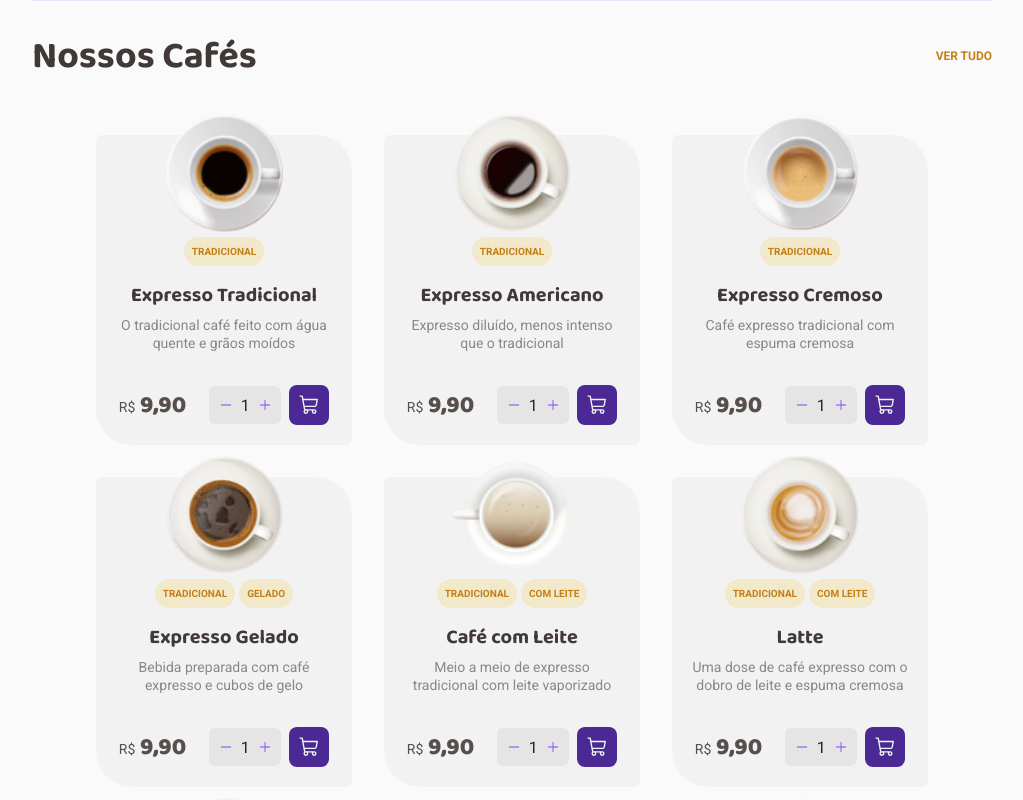
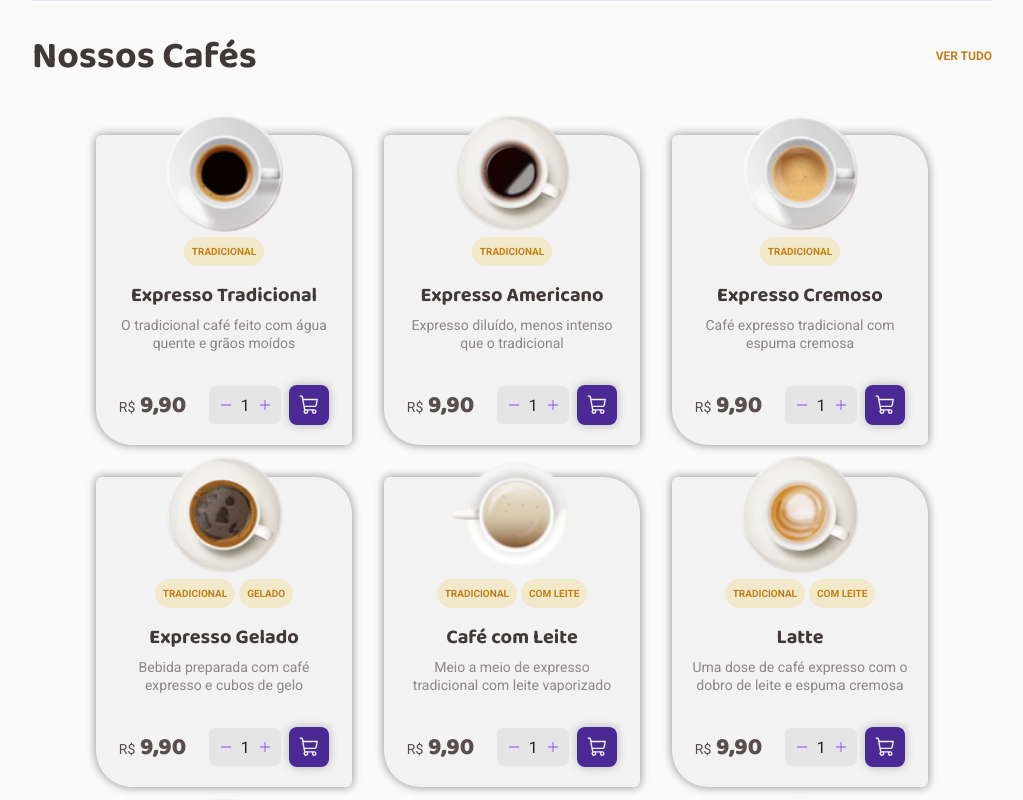
Before and after one commit to WisleyASousa/coffee-delivery-ig, a React (Vite) app: page / in a window 1280 px wide. Shown: the part 920-1720 px from the top of the page, without its empty margins (128-1151 px from the left). Built offline with nearby package versions, Linux system fonts and the light colour scheme.

Commit message:
resolvendo problema na msg de adicionado

```diff
--- a/src/components/ItemCard/styles.ts
+++ b/src/components/ItemCard/styles.ts
@@ -11,17 +11,15 @@ export const ItemCardContainer = styled.div`
   align-items: center;
   justify-content: flex-end;
   flex-direction: column;
+  box-shadow: 0px 0px 10px 0px rgba(0,0,0,0.45);
 
   `
 export const ImgContainer = styled.div`
-  /* position: absolute; */
-
   img {
-    /* position: absolute; */
     width: 120px;
     height: 120px;
     left: calc(50% - 120px/2);
-    /* top: -70px; */
+
   }
 `
 export const BoxTags = styled.div`
@@ -143,6 +141,8 @@ export const ButtonCart = styled.button`
   background: ${props => props.theme['purpleDark']};
   color: ${props => props.theme['baseCard']};
   transition: all .2s ease-out;
+  box-shadow: 0px 0px 10px 0px rgba(0,0,0,0.25);
+
 
   &:hover {
       background: ${props => props.theme['purple']};
@@ -241,6 +241,7 @@ export const BoxWarningAddInCart = styled.div`
   background: ${props => props.theme['red']};
   color: ${props => props.theme['white']};
   gap: 0.5rem;
+  box-shadow: 0px 0px 10px 0px rgba(0,0,0,0.45);
 
 
 `
--- a/src/pages/Home/index.tsx
+++ b/src/pages/Home/index.tsx
@@ -154,7 +154,6 @@ export function Home() {
       });
   }, []);*/
 
-  // console.log(itemsForCart.length);
   const [addToCartCalled, setAddToCartCalled] = useState(false);
 
   function onAddToCart(item: itemForCartDate) {
@@ -174,34 +173,22 @@ export function Home() {
     }
   }
 
-  const [addItemCurrent, setAddItemCurrent] = useState(true);
+  useEffect(() => {
+    // console.log(addToCartCalled);
 
+    if (addToCartCalled) {
+      const timer = setTimeout(() => {
+        setAddToCartCalled(false);
+      }, 1500);
 
-  // exemplo
-  useEffect(() => {
-
-    const timer = setTimeout(() => {
-      if (addToCartCalled) {
-        setAddItemCurrent(true);
-
-      } else {
-        setAddItemCurrent(false);
-
-      }
-    }, 1500);
-      return () => {
-        clearTimeout(timer)
-
-        setAddItemCurrent(true);
-
-      };
-    }, [addToCartCalled]);
-
+      return () => clearTimeout(timer);
+    }
+  }, [addToCartCalled]);
 
   return (
       <HomeContainer>
         {
-          addItemCurrent && (
+          addToCartCalled && (
             itemsForCart.slice(-1)[0] &&
             <BoxWarningAddInCart>
               <strong>Adicionado ao Carrinho!</strong>
```
Also changed, not shown: src/components/Navbar/styles.ts (line endings or trailing spaces).
